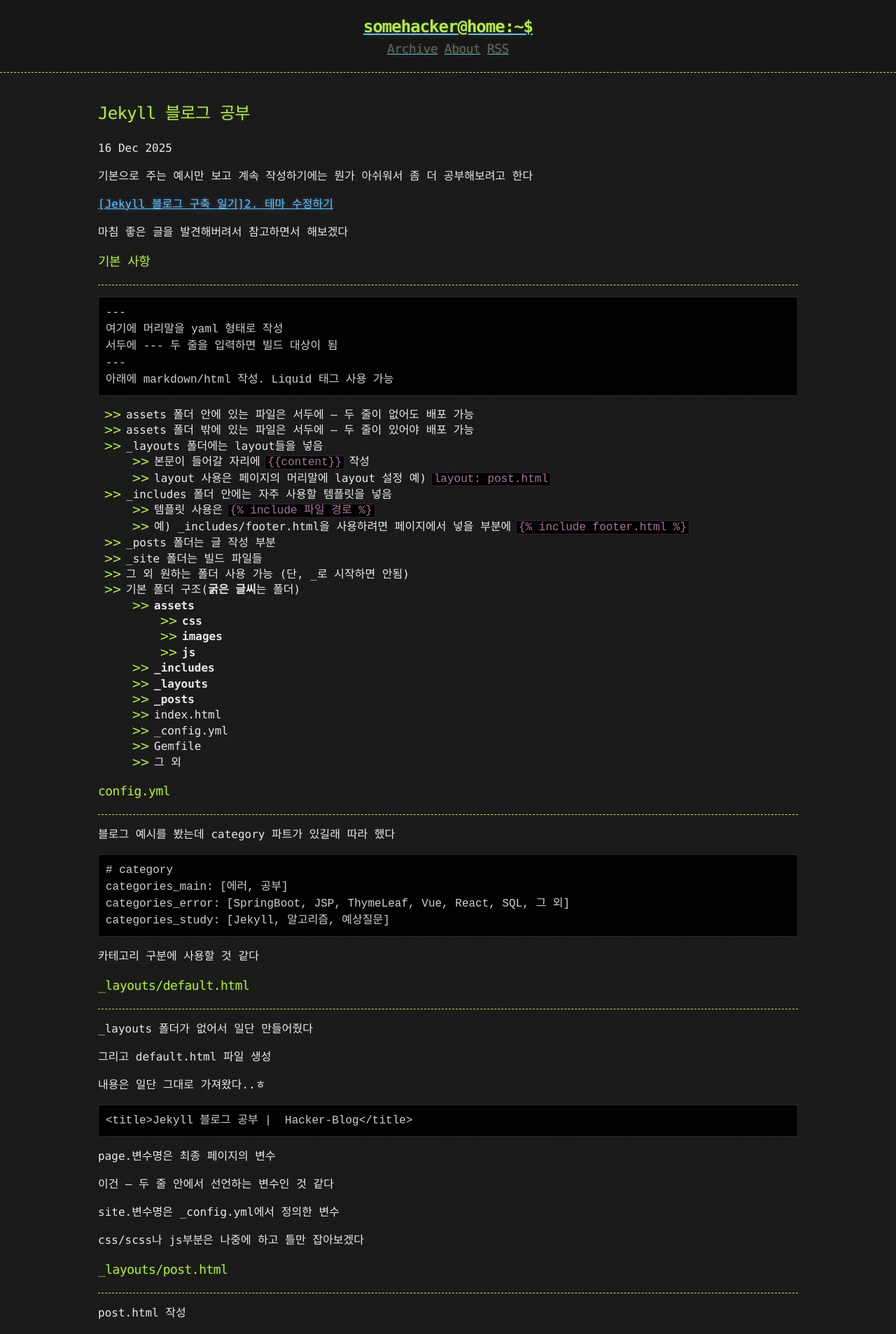
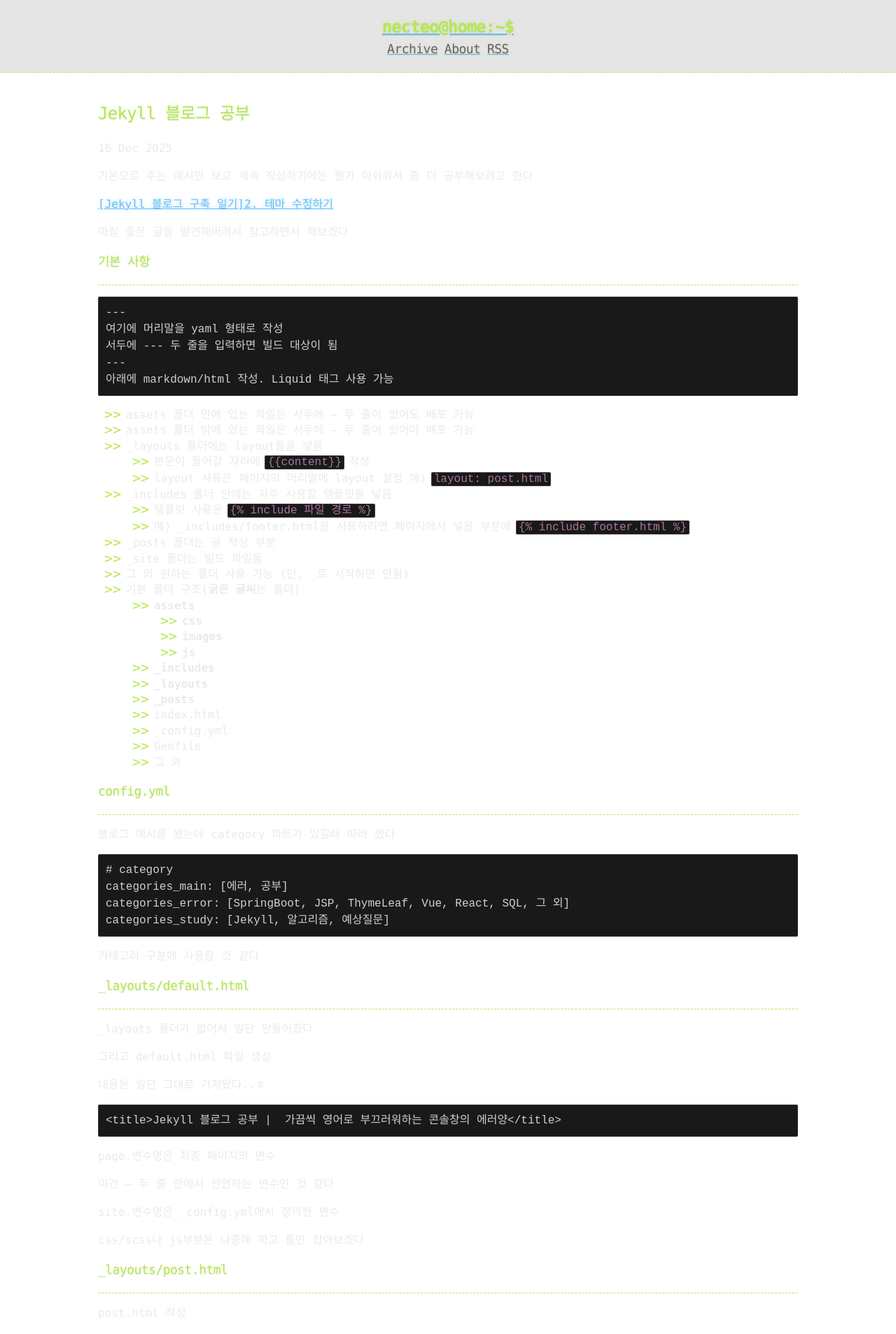
Before and after one commit to necteo/necteo.github.io, a Jekyll site: the page built from _posts/2025-12-16-Jekyll 블로그 공부.md, in a window 1280 px wide. Shown: the top 1907 px of the page at 70% size. Built offline with Jekyll 4.4.1, drawn with Linux system fonts in a browser that asks for light colours.

Commit message:
구조 파악중

```diff
--- a/_config.yml
+++ b/_config.yml
@@ -1,21 +1,20 @@
-title: Hacker-Blog
+title: 가끔씩 영어로 부끄러워하는 콘솔창의 에러양
 description: "A Jekyll Blog Theme For Hackers"
 author:
-  name: "SomeHacker"
-  email: "someone@somewebsite.somedomain"
-  url: "https://ashishchaudhary.in/hacker-blog"
+  name: "necteo"
+  email: "jaehwa06@naver.com"
+  url: "necteo.github.io"
 
 baseurl: /
 
 source: .
 destination: ./_site
 permalink: /:title
-paginate: 3
+paginate: 5
 paginate_path: /page/:num/
 
 defaults:
-  -
-    scope:
+  - scope:
       path: ""
       type: "posts"
     values:
@@ -28,5 +27,5 @@
   - jekyll-sitemap
 
 # Custom variables
-owner : "SomeHacker"
-year : "2020"
+owner: "necteo"
+year: "2025"
--- a/_sass/base.scss
+++ b/_sass/base.scss
@@ -2,8 +2,8 @@
    original: https://github.com/pages-themes/hacker
 */
 
-@import 'rouge-base16-dark';
-@import 'default_colors';
+@import "rouge-base16-dark";
+@import "default_colors";
 
 $body-background: $cod-grey !default;
 $body-foreground: $gallery !default;
@@ -14,11 +14,12 @@
 body {
   margin: 0;
   padding: 0;
-	background: $body-background url('../assets/bkg.png') 0 0;
+  // background: $body-background url('../assets/bkg.png') 0 0;
+  background: #fff 0 0;
   color: $body-foreground;
   font-size: 16px;
   line-height: 1.5;
-	font-family: Monaco, 'Bitstream Vera Sans Mono', 'Lucida Console', Terminal,
+  font-family: Monaco, "Bitstream Vera Sans Mono", "Lucida Console", Terminal,
     monospace;
 }
 
@@ -75,7 +76,7 @@
   margin: 0;
   text-align: center;
   font-weight: bold;
-	font-family: Monaco, 'Bitstream Vera Sans Mono', 'Lucida Console', Terminal,
+  font-family: Monaco, "Bitstream Vera Sans Mono", "Lucida Console", Terminal,
     monospace;
   color: $conifer; //$header;
   text-shadow: 0 1px 1px rgba(0, 0, 0, 0.1), 0 0 5px rgba(181, 232, 83, 0.1),
@@ -108,7 +109,7 @@
 h5,
 h6 {
   font-weight: normal;
-	font-family: Monaco, 'Bitstream Vera Sans Mono', 'Lucida Console', Terminal,
+  font-family: Monaco, "Bitstream Vera Sans Mono", "Lucida Console", Terminal,
     monospace;
   color: $header;
   letter-spacing: -0.03em;
@@ -151,7 +152,7 @@
 }
 
 ul li {
-	list-style-image: url('../assets/bullet.png');
+  list-style-image: url("../assets/bullet.png");
 }
 
 blockquote {
@@ -249,7 +250,7 @@
 
 .btn-github .icon {
   opacity: 0.6;
-	background: url('../images/blacktocat.png') 0 0 no-repeat;
+  background: url("../images/blacktocat.png") 0 0 no-repeat;
 }
 
 /* Links
@@ -272,7 +273,7 @@
 
 .cf:before,
 .cf:after {
-	content: '';
+  content: "";
   display: table;
 }
 
```
Lines whose indentation alone changed are shown as unchanged.
